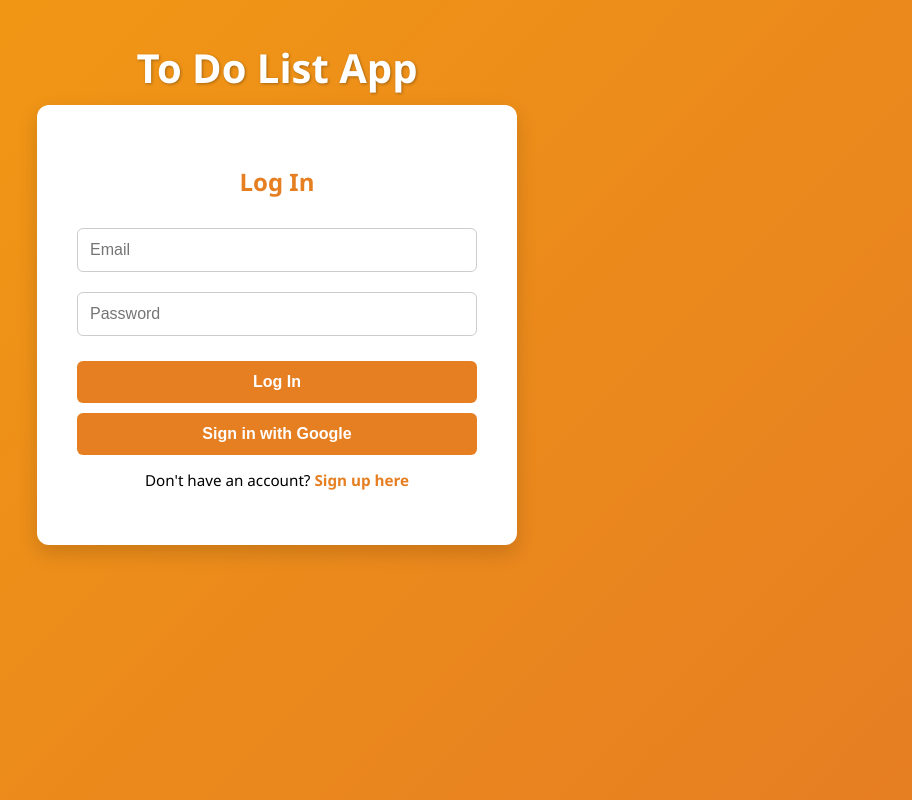
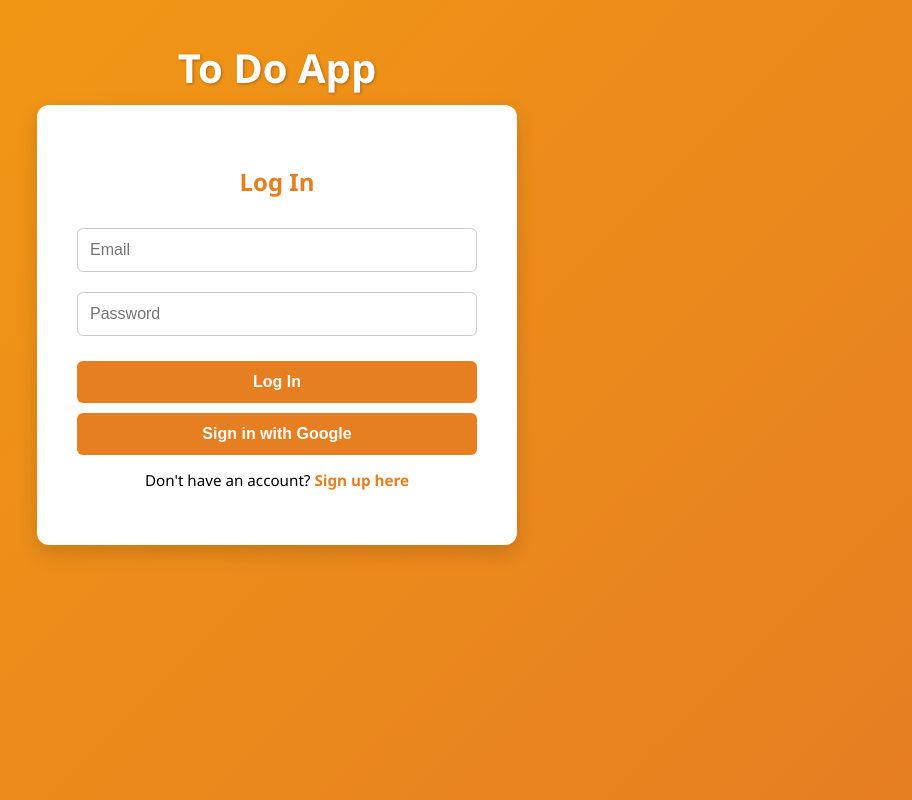
Before and after one commit to logandeveloper1000/to-do-app, a React (Create React App) app: page / in a window 1280 px wide. Shown: the whole page, without its empty margins (363-1275 px from the left). Built offline with nearby package versions, Linux system fonts and the light colour scheme; no server answers.

Commit message:
updating title on the page

```diff
--- a/src/pages/Login.js
+++ b/src/pages/Login.js
@@ -36,7 +36,7 @@ export default function Login() {
 
   return (
     <div>
-      <h1 className="app-title">To Do List App</h1>
+      <h1 className="app-title">To Do App</h1>
       <div className="auth-container">
         <h2>Log In</h2>
         <form onSubmit={handleLogin}>
--- a/src/pages/Signup.js
+++ b/src/pages/Signup.js
@@ -36,7 +36,7 @@ export default function Signup() {
 
   return (
     <div>
-      <h1 className="app-title">To Do List App</h1>
+      <h1 className="app-title">To Do App</h1>
       <div className="auth-container">
         <h2>Sign Up</h2>
         <form onSubmit={handleSignup}>
```
